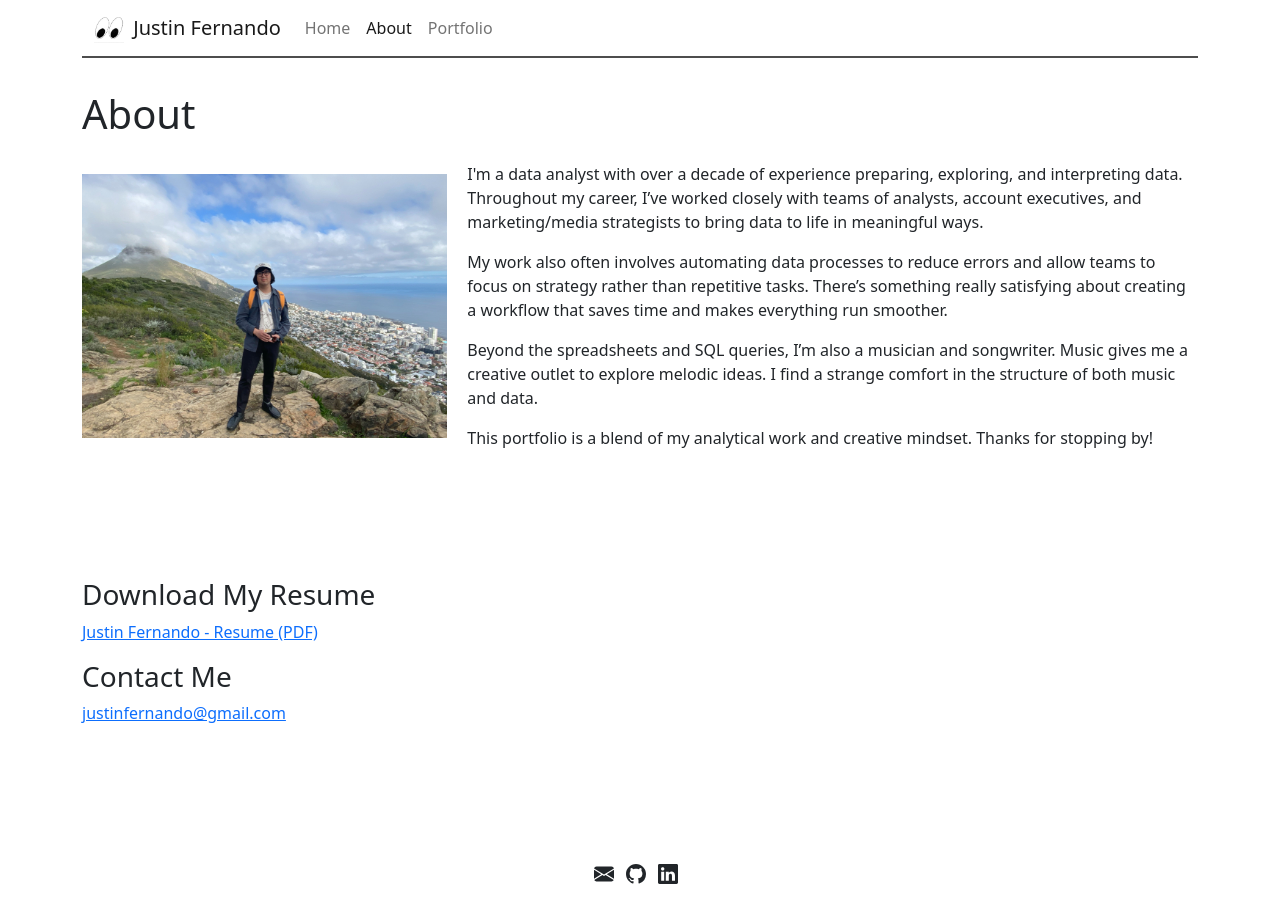
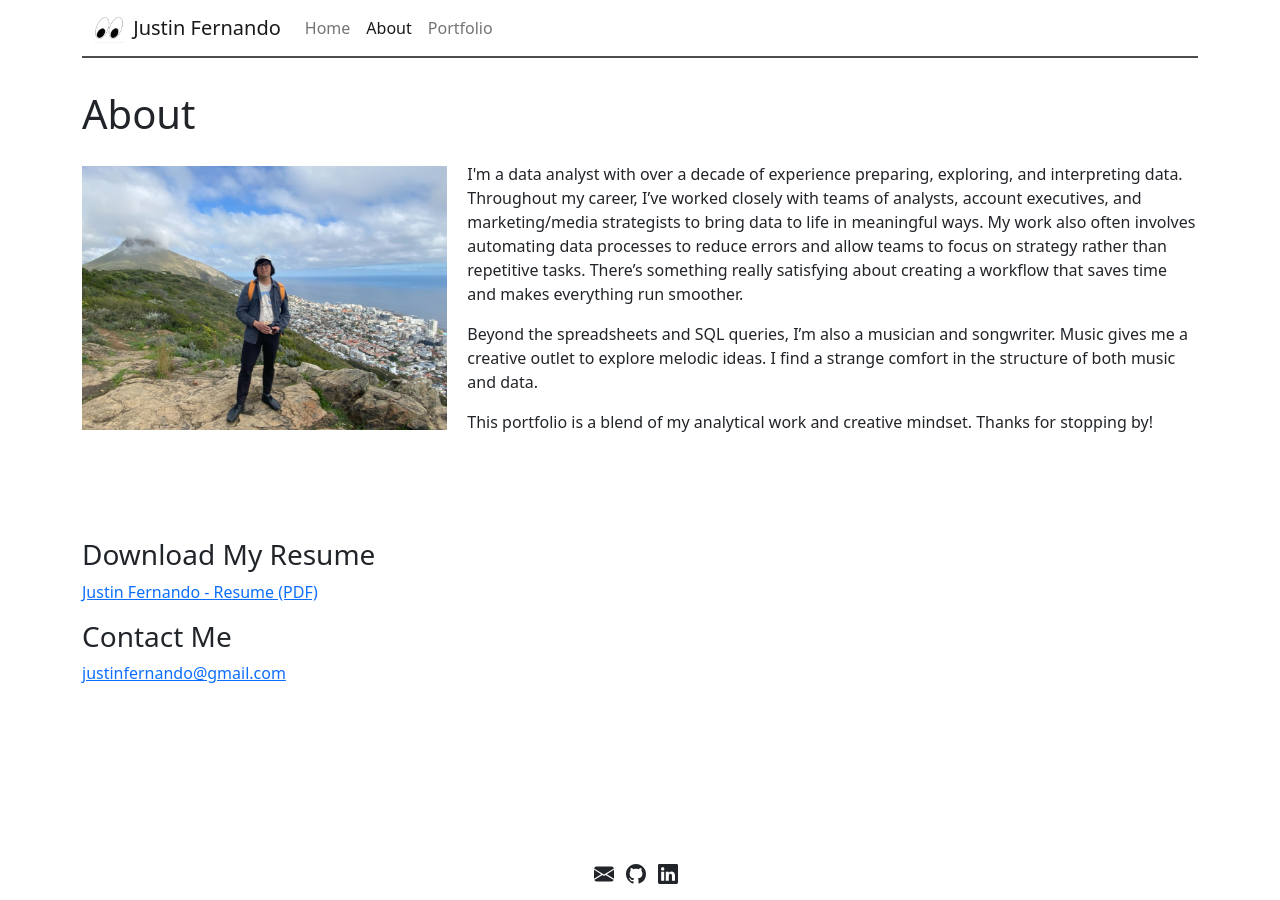
Before and after one commit to jfernando-work/jfernando-work.github.io, a Jekyll site: the page built from about.md, in a window 1280 px wide. Built offline with Jekyll 4.4.1, drawn with Linux system fonts in a browser that asks for light colours.

Commit message:
updating aboutme text

```diff
--- a/about.md
+++ b/about.md
@@ -10,9 +10,7 @@ permalink: /about/
   </div>
 
   <div style="flex: 2;">
-    <p>I'm a data analyst with over a decade of experience preparing, exploring, and interpreting data. Throughout my career, I’ve worked closely with teams of analysts, account executives, and marketing/media strategists to bring data to life in meaningful ways.</p>
-
-    <p>My work also often involves automating data processes to reduce errors and allow teams to focus on strategy rather than repetitive tasks. There’s something really satisfying about creating a workflow that saves time and makes everything run smoother.</p>
+    <p>I'm a data analyst with over a decade of experience preparing, exploring, and interpreting data. Throughout my career, I’ve worked closely with teams of analysts, account executives, and marketing/media strategists to bring data to life in meaningful ways. My work also often involves automating data processes to reduce errors and allow teams to focus on strategy rather than repetitive tasks. There’s something really satisfying about creating a workflow that saves time and makes everything run smoother.</p>
 
     <p>Beyond the spreadsheets and SQL queries, I’m also a musician and songwriter. Music gives me a creative outlet to explore melodic ideas. I find a strange comfort in the structure of both music and data.</p>
 
@@ -20,7 +18,7 @@ permalink: /about/
   </div>
 </div>
 
-<br><br><br><br>
+<br><br><br>
 
 ### Download My Resume
 
```
